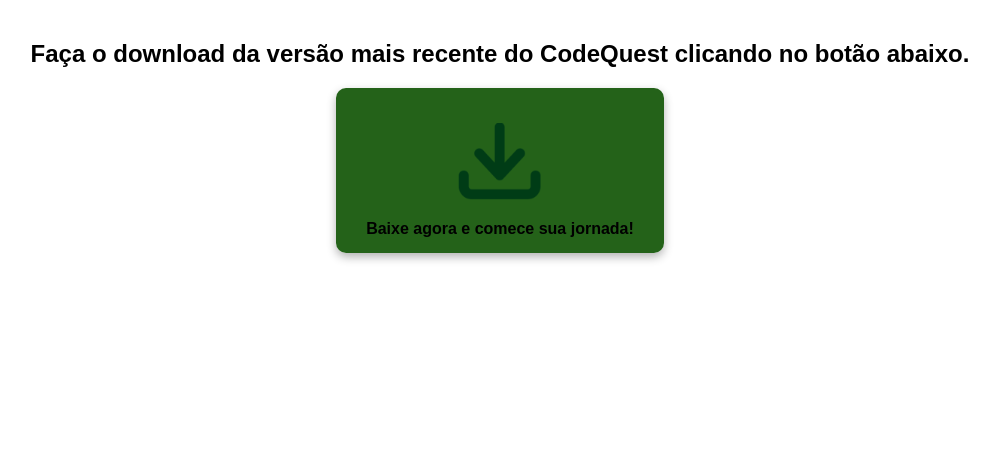
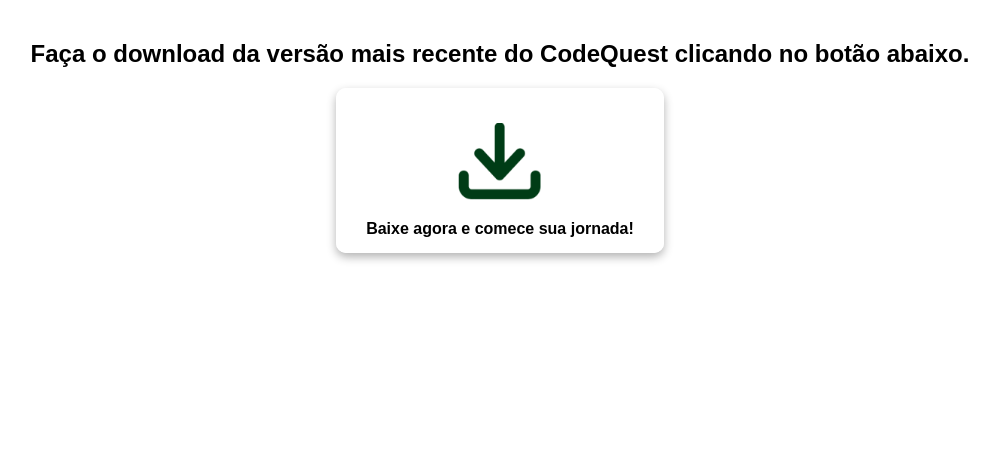
Before and after one commit to rafaelpratti/Site, a PHP site: page /download.php in a window 1280 px wide. Shown: the part 85-537 px from the top of the page, without its empty margins (140-1139 px from the left). Run offline with PHP 8.4, Linux system fonts and the light colour scheme; some web fonts are replaced.

Commit message:
apresentação

```diff
--- a/css/download.css
+++ b/css/download.css
@@ -9,7 +9,7 @@
     display: flex;
     flex-direction: column;
     align-items: center;
-    background: linear-gradient(90deg, #246219, #246219);
+    background: linear-gradient(90deg, #ffffff, #ffffff);
     padding: 15px 30px;
     border-radius: 10px;
     box-shadow: 0 4px 10px rgba(0, 0, 0, 0.3);
```
Also changed, not shown: 1 other file.
